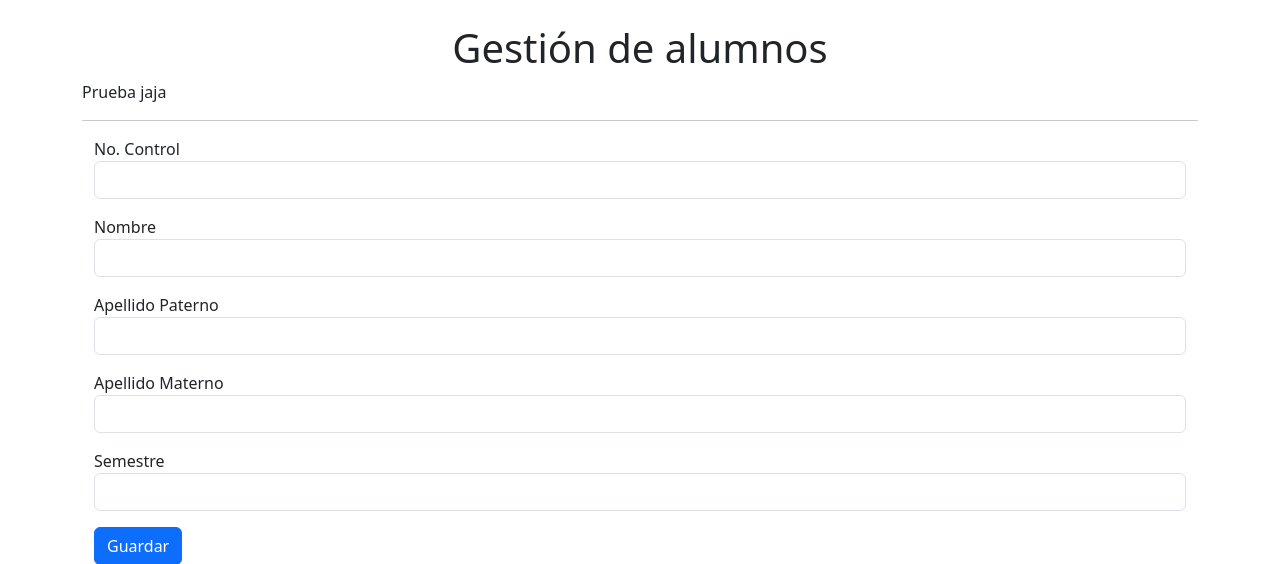
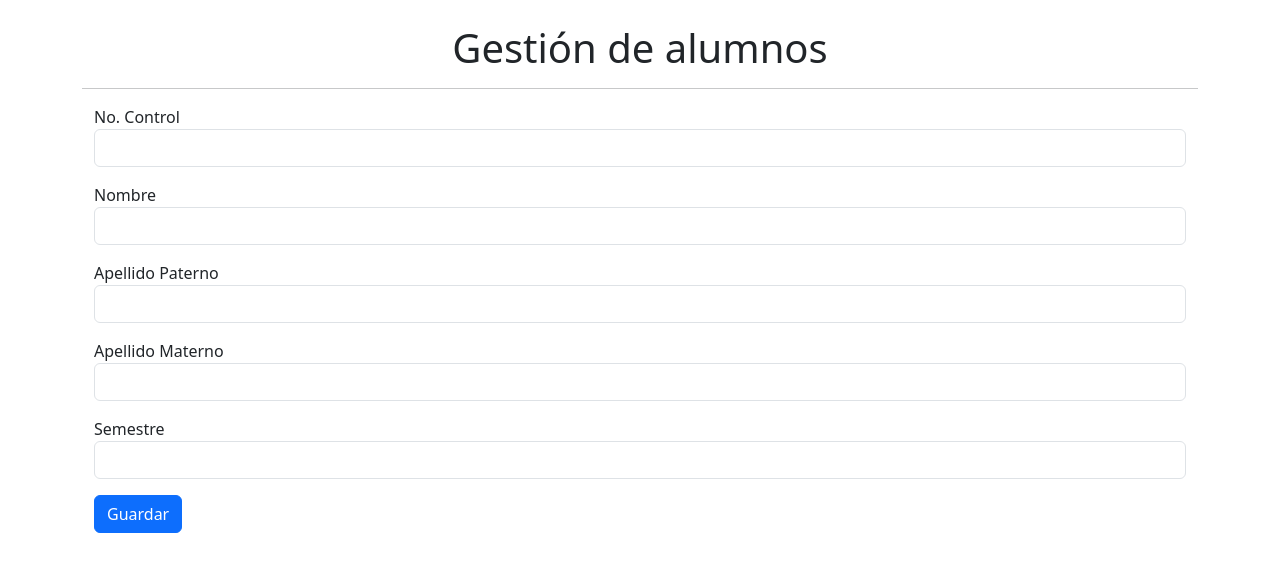
Before and after one commit to VladGalkina123/cetechCRUD, a Flask app: page /alumnos/new in a window 1280 px wide. Shown: the top 564 px of the page. Run offline with Flask 3, Linux system fonts and the light colour scheme; parts of the project's set-up code (start-up, migrations or seed data) failed here and were passed over.

Commit message:
Tercer  commit

```diff
--- a/templates/base.html
+++ b/templates/base.html
@@ -9,7 +9,6 @@
 <body>
     <div class="container mt-4">
         <h1 class="text-center">Gestión de alumnos</h1>
-        <p>Prueba jaja</p>
         <hr>
         <div class="container">
             {% block content %}{% endblock %}
```
